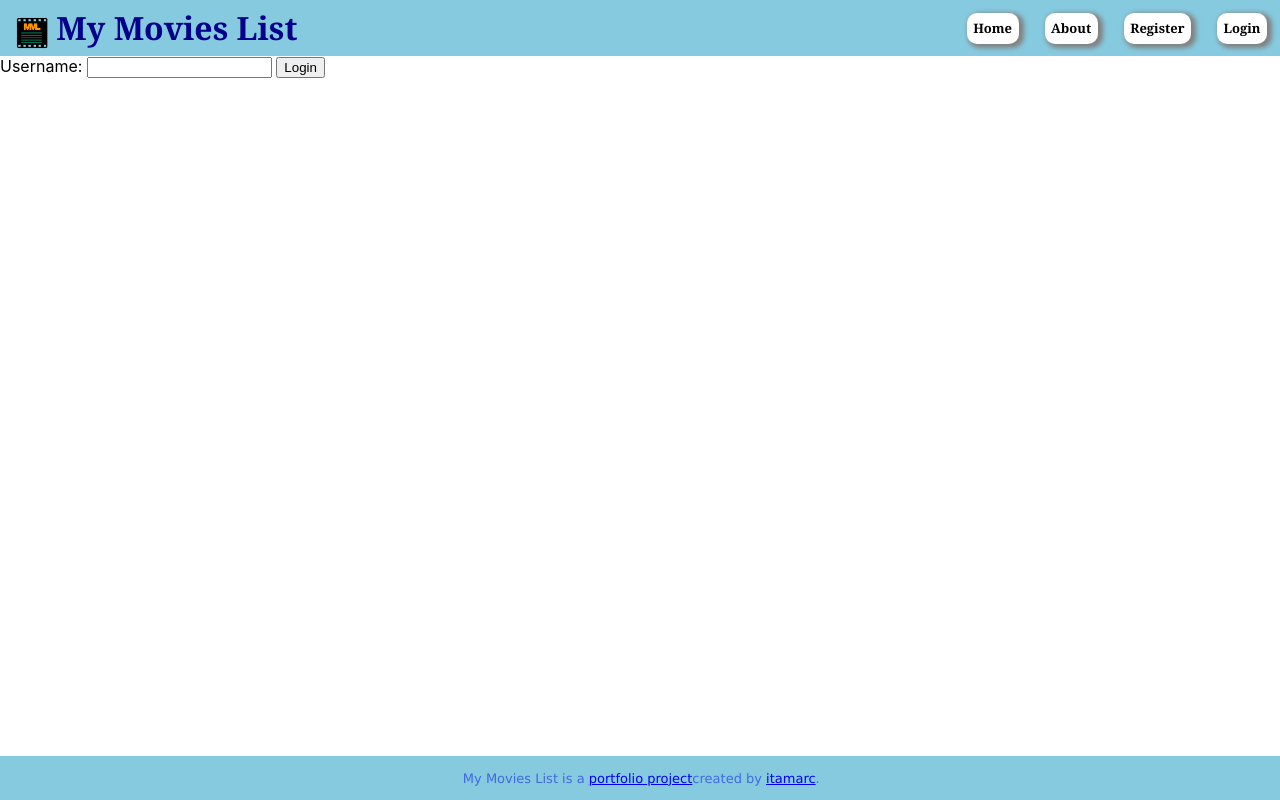
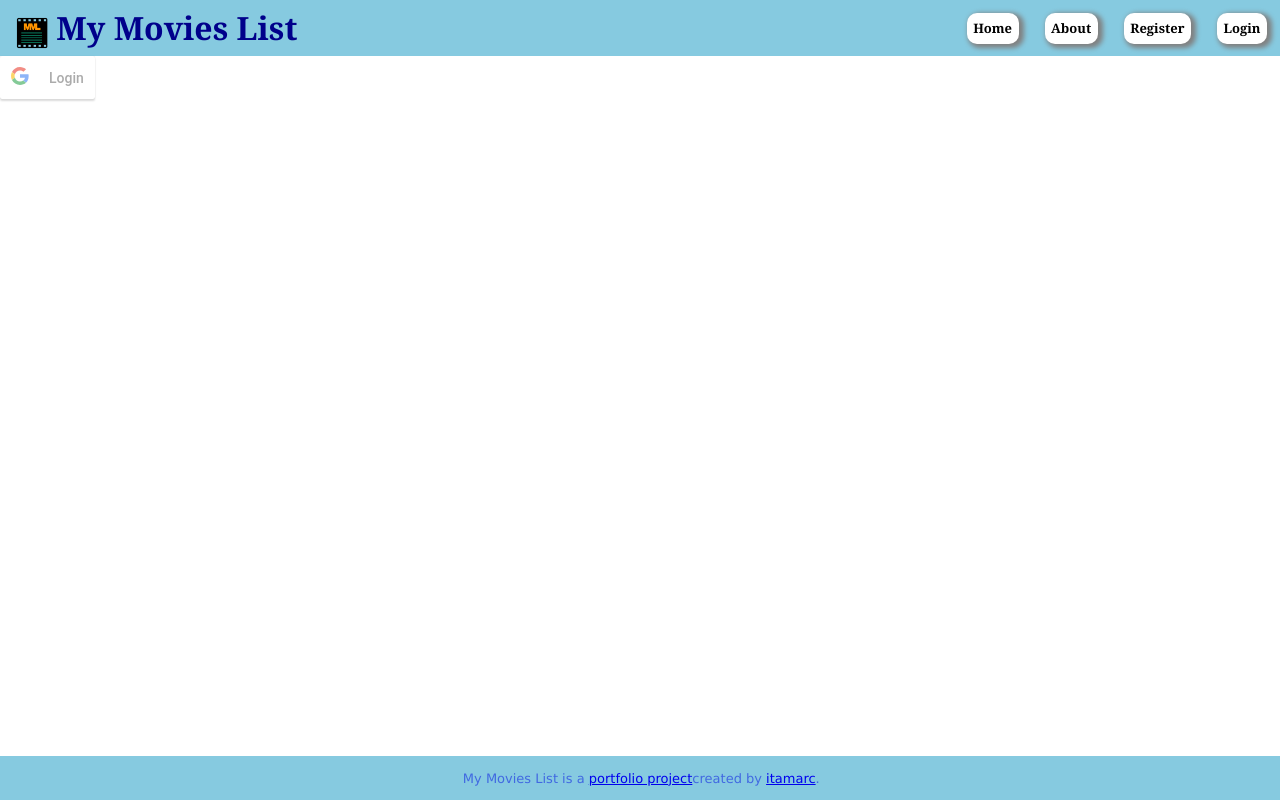
Before and after one commit to itamarc/mymovieslist-web, a React (Create React App) app: page /login in a window 1280 px wide. Built offline with nearby package versions, Linux system fonts and the light colour scheme.

Commit message:
Google Authentication working
Closes itamarc/mymovieslist#1

```diff
--- a/package.json
+++ b/package.json
@@ -8,8 +8,10 @@
     "@testing-library/user-event": "^13.5.0",
     "axios": "^0.24.0",
     "history": "^5.1.0",
+    "jwt-simple": "^0.5.6",
     "react": "^17.0.2",
     "react-dom": "^17.0.2",
+    "react-google-login": "^5.2.2",
     "react-router-dom": "^6.1.1",
     "react-scripts": "5.0.0",
     "web-vitals": "^2.1.2"
--- a/src/App.css
+++ b/src/App.css
@@ -53,6 +53,13 @@ header h1 img {
   box-shadow: 3px 2px 5px 2px rgb(156, 150, 57);
 }
 
+#userimg {
+  height: 1.5em;
+  width: 1.5em;
+  border-radius: 50%;
+  margin-right: 1em;
+  vertical-align: middle;
+}
 
 #content {
   display: flex;
--- a/src/components/RegisterLogin.js
+++ b/src/components/RegisterLogin.js
@@ -6,14 +6,16 @@ import { AuthContext } from "../nav/context";
 function RegisterLogin() {
     const navigate = useNavigate()
     let auth = useContext(AuthContext);
-    const authenticated = auth.authenticated;
-    const username = auth.username;
+
+    function signoutCallback() {
+        console.log("signoutCallback");
+    }
 
     if (auth.user) {
         return (
             <span className='menu-items'>
-                <button className="menu-item" onClick={() => navigate("/user")}>{auth.user}</button>
-                <button className="menu-item" onClick={() => auth.signout()}>Logout</button>
+                <button className="menu-item" onClick={() => navigate("/user")}><img id="userimg" src={auth.userData.imageUrl}/>{auth.userData.name}</button>
+                <button className="menu-item" onClick={() => auth.signout(signoutCallback)}>Logout</button>
             </span>
         );
     } else {
--- /dev/null
+++ b/src/nav/auth-data-sample.js
@@ -0,0 +1,4 @@
+// Adjust the following line and rename this file to auth-data.js
+const google_client_id = "(paste your google client id here)";
+
+export { google_client_id };
--- a/src/nav/auth.js
+++ b/src/nav/auth.js
@@ -5,15 +5,13 @@ import { AuthContext } from './context';
 /**
  * This represents some generic auth provider API, like Firebase.
  */
-const myAuthProvider = {
-    isAuthenticated: false,
+const googleAuthProvider = {
     signin(callback) {
-        myAuthProvider.isAuthenticated = true;
-        setTimeout(callback, 100); // fake async
+      setTimeout(callback, 100); // fake async
+      // check if user is registered and get its data from the server
     },
     signout(callback) {
-        myAuthProvider.isAuthenticated = false;
-        setTimeout(callback, 100);
+      setTimeout(callback, 100);
     }
 };
 
@@ -34,22 +32,24 @@ function RequireAuth({ children }) {
 
 function AuthProvider({ children }) {
     let [user, setUser] = useState(null);
+    let [userData, setUserData] = useState({});
 
     let signin = (newUser, callback) => {
-      return myAuthProvider.signin(() => {
-        setUser(newUser);
+      return googleAuthProvider.signin(() => {
+        setUser(newUser.name);
+        setUserData(newUser);
         callback();
       });
     };
 
     let signout = (callback) => {
-      return myAuthProvider.signout(() => {
+      return googleAuthProvider.signout(() => {
         setUser(null);
         callback();
       });
     };
 
-    let value = { user, signin, signout };
+    let value = { user, userData, signin, signout };
 
     return <AuthContext.Provider value={value}>{children}</AuthContext.Provider>;
 }
--- a/src/nav/context.js
+++ b/src/nav/context.js
@@ -1,5 +1,5 @@
 import { createContext } from 'react';
 
-let AuthContext = createContext({ authenticated: false, username: '' });
+let AuthContext = createContext({});
 
 export { AuthContext };
--- a/src/pages/About.js
+++ b/src/pages/About.js
@@ -7,7 +7,7 @@ function About() {
             <p>This project was created to serve as portfolio to <a href="https://github.com/itamarc">Itamar Carvalho</a>.</p>
             <p>The source code is available on <a href="https://itamarc.github.io/mymovieslist-web">GitHub</a>.</p>
             <p>The documentation is on a <a href="https://itamarc.github.io/mymovieslist">separate repository</a>.</p>
-            <p>The following technologies/tools were used in this project:<br/>
+            <p>The following technologies/tools were used in this project:</p>
             <ul>
                 <li>React</li>
                 <li>React Router Dom</li>
@@ -16,7 +16,6 @@ function About() {
                 <li>MySQL</li>
                 <li>Google OAuth</li>
             </ul>
-            </p>
         </div>
     );
 }
--- a/src/pages/Login.js
+++ b/src/pages/Login.js
@@ -1,5 +1,7 @@
 import React, { useContext } from "react";
+import GoogleLogin from "react-google-login";
 import { useNavigate, useLocation } from "react-router-dom";
+import { google_client_id } from "../nav/auth-data";
 import { AuthContext } from "../nav/context";
 
 export default function Login() {
@@ -9,13 +11,10 @@ export default function Login() {
 
     let from = location.state?.from?.pathname || "/";
 
-    function handleSubmit(event) {
-        event.preventDefault();
+    function handleSubmit(response) {
+        console.log(response);
 
-        let formData = new FormData(event.currentTarget);
-        let username = formData.get("username");
-
-        auth.signin(username, () => {
+        auth.signin(response.profileObj, () => {
             // Send them back to the page they tried to visit when they were
             // redirected to the login page. Use { replace: true } so we don't create
             // another entry in the history stack for the login page.  This means that
@@ -27,13 +26,19 @@ export default function Login() {
     }
 
     return (
-        <div>
-            <form onSubmit={handleSubmit}>
-            <label>
-                Username: <input name="username" type="text" />
-            </label>{" "}
-            <button type="submit">Login</button>
-            </form>
-        </div>
+        <GoogleLogin
+            clientId={google_client_id}
+            buttonText="Login"
+            onSuccess={handleSubmit}
+            onFailure={handleSubmit}
+            // render={{
+            //     theme: "filled_black",
+            //     size: "large",
+            //     type: "standard",
+            //     shape: "pill",
+            //     locale: "en",
+            //     logo_alignment: "left",
+            // }}
+            />
     );
 }
```
Also changed, not shown: 2 other files (tests, documents, lock files or other folders). Lines whose indentation alone changed are shown as unchanged.
